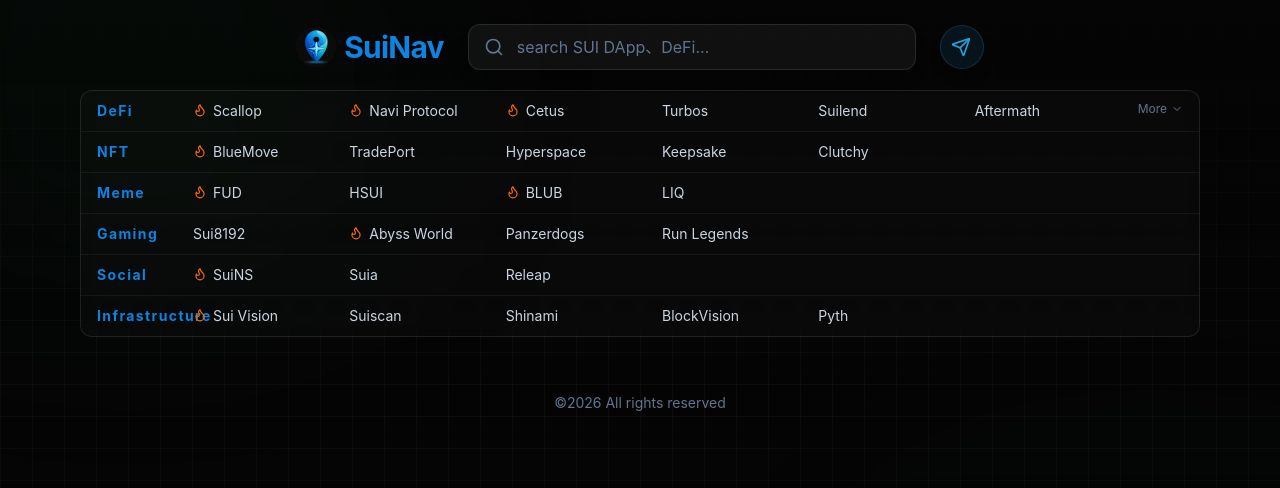
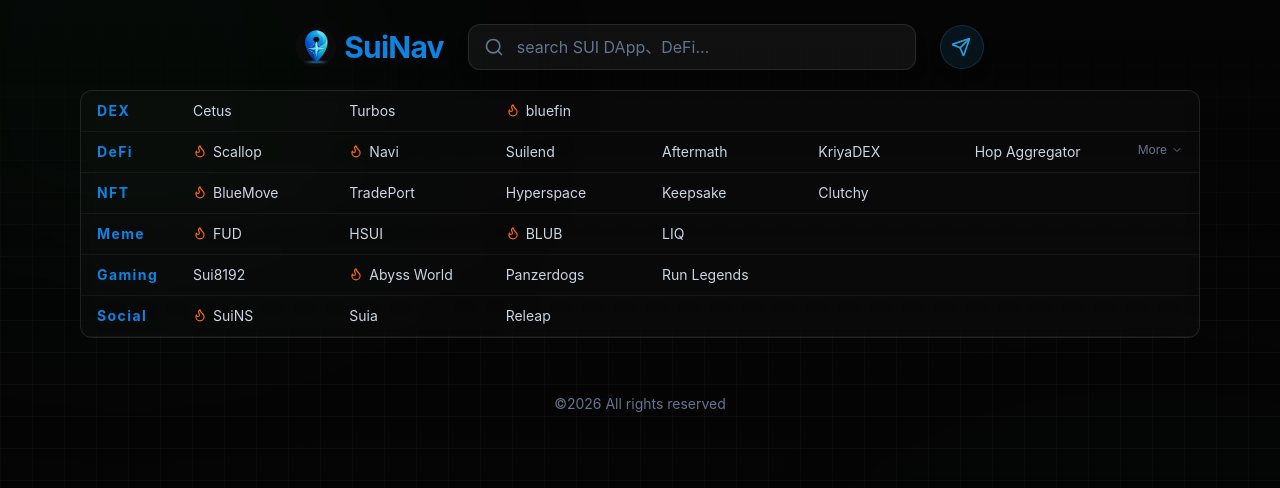
Before and after one commit to otctoken/dappnav, a React (Vite) app: page / in a window 1280 px wide. Shown: the top 488 px of the page. Built offline with nearby package versions, Linux system fonts and the light colour scheme.

Commit message:
Modify Category type and update categories array
Updated the Category type to include 'DEX' and modified the categories array accordingly. Adjusted project entries to reflect new category assignments.

```diff
--- a/src/data.ts
+++ b/src/data.ts
@@ -1,4 +1,4 @@
-export type Category = 'DeFi' | 'NFT' | 'Meme' | 'Gaming' | 'Social' | 'Infrastructure';
+export type Category = 'DEX' |'DeFi'| 'NFT' | 'Meme' | 'Gaming' | 'Social' | 'Infrastructure';
 
 export interface Project {
   id: string;
@@ -9,14 +9,17 @@
   hot?: boolean;
 }
 
-export const categories: Category[] = ['DeFi', 'NFT', 'Meme', 'Gaming', 'Social', 'Infrastructure'];
+export const categories: Category[] = ['DEX','DeFi', 'NFT', 'Meme', 'Gaming', 'Social', 'Infrastructure'];
 
 export const projects: Project[] = [
+  //DEX
+  { id: '0-1', name: 'Cetus', description: 'DEX', url: 'https://cetus.zone', category: 'DEX'},
+  { id: '0-2', name: 'Turbos', description: 'DEX', url: 'https://turbos.finance', category: 'DEX' },
+  { id: '0-3', name: 'bluefin', description: 'DEX', url: 'https://trade.bluefin.io/swap/USDC-SUI', category: 'DEX', hot: true  },
+
   // DeFi
   { id: '1', name: 'Scallop', description: 'Next Gen Money Market', url: 'https://scallop.io', category: 'DeFi', hot: true },
-  { id: '2', name: 'Navi Protocol', description: 'Liquidity Protocol', url: 'https://naviprotocol.io', category: 'DeFi', hot: true },
-  { id: '3', name: 'Cetus', description: 'DEX & Liquidity', url: 'https://cetus.zone', category: 'DeFi', hot: true },
-  { id: '4', name: 'Turbos', description: 'Decentralized exchange', url: 'https://turbos.finance', category: 'DeFi' },
+  { id: '2', name: 'Navi', description: 'Liquidity Protocol', url: 'https://naviprotocol.io', category: 'DeFi', hot: true },
   { id: '5', name: 'Suilend', description: 'Lending protocol', url: 'https://suilend.fi', category: 'DeFi' },
   { id: '11', name: 'Aftermath', description: 'All-in-one DeFi', url: 'https://aftermath.finance', category: 'DeFi' },
   { id: '12', name: 'KriyaDEX', description: 'Institutional DEX', url: 'https://kriya.finance', category: 'DeFi' },
@@ -51,9 +54,9 @@
   { id: '29', name: 'Releap', description: 'Decentralized Social', url: 'https://releap.xyz', category: 'Social' },
 
   // Infrastructure
-  { id: '14', name: 'Sui Vision', description: 'Blockchain explorer', url: 'https://suivision.xyz', category: 'Infrastructure', hot: true },
-  { id: '15', name: 'Suiscan', description: 'Analytics and explorer', url: 'https://suiscan.xyz', category: 'Infrastructure' },
-  { id: '30', name: 'Shinami', description: 'API & Node Service', url: 'https://shinami.com', category: 'Infrastructure' },
-  { id: '31', name: 'BlockVision', description: 'Data Indexing', url: 'https://blockvision.org', category: 'Infrastructure' },
-  { id: '32', name: 'Pyth', description: 'Oracle Network', url: 'https://pyth.network', category: 'Infrastructure' }
+  { id: '14', name: 'Sui Vision', description: 'Blockchain explorer', url: 'https://suivision.xyz', category: 'tool', hot: true },
+  { id: '15', name: 'Suiscan', description: 'Analytics and explorer', url: 'https://suiscan.xyz', category: 'tool' },
+  { id: '30', name: 'Shinami', description: 'API & Node Service', url: 'https://shinami.com', category: 'tool' },
+  { id: '31', name: 'BlockVision', description: 'Data Indexing', url: 'https://blockvision.org', category: 'tool' },
+  { id: '32', name: 'Pyth', description: 'Oracle Network', url: 'https://pyth.network', category: 'tool' }
 ];
```
